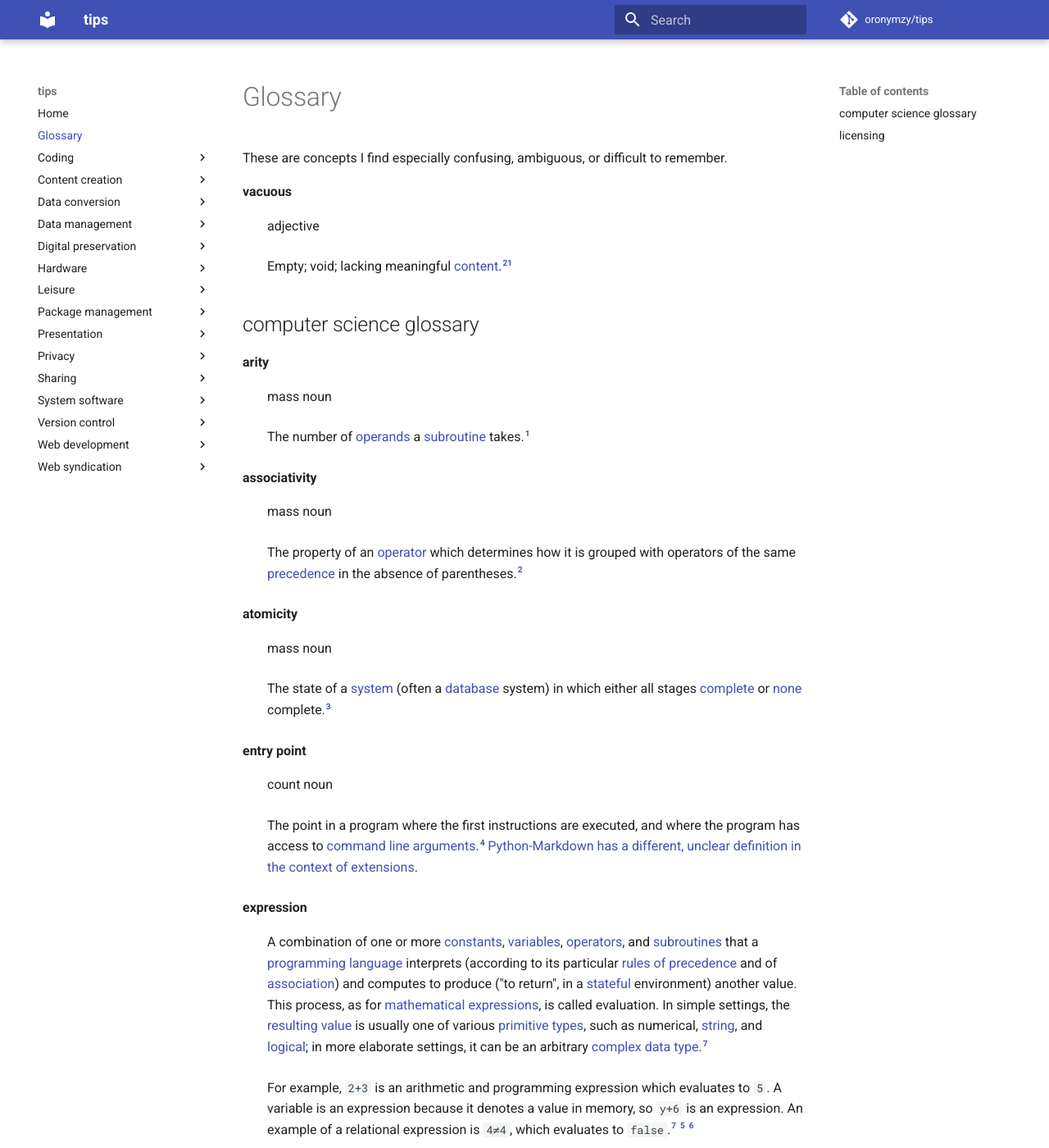
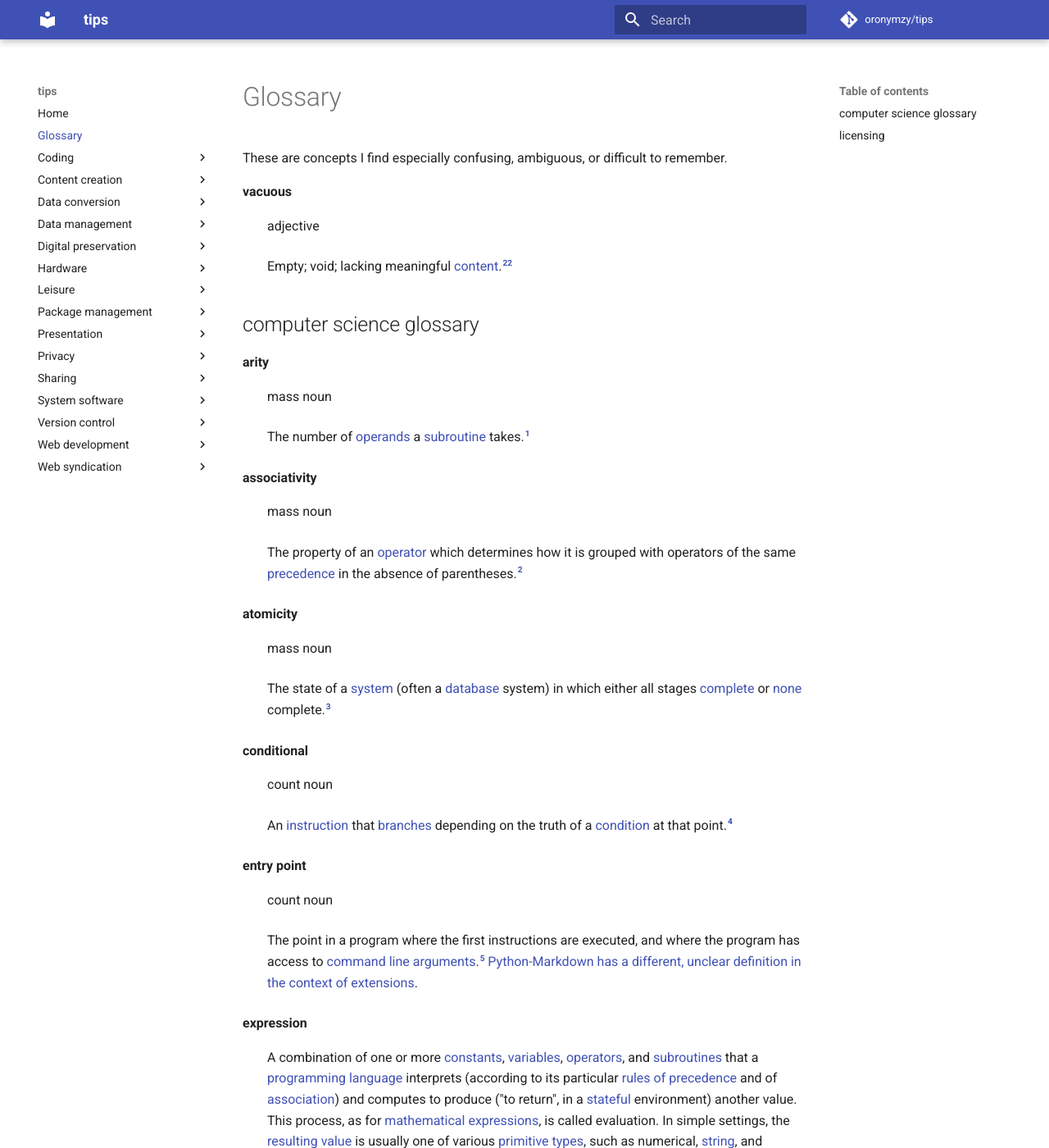
Before and after one commit to oronymzy/tips, an MkDocs documentation site: the page built from docs/glossry.md, in a window 1280 px wide and 1400 px high. Shown: the whole window at 82% size. Built offline with MkDocs 1.6.1 and Material for MkDocs 9.7.7, drawn with Linux system fonts in a browser that asks for light colours; comment, search, counter and statistics services are not loaded; some of the changed text lies outside the part shown.

Commit message:
Add 'conditional' concept, add list item
Add 'conditional' concept, with footnote.
Add 'conditional' unordered list item
with hyperlink in 'licensing' section.

```diff
--- a/docs/glossry.md
+++ b/docs/glossry.md
@@ -18,6 +18,10 @@ These are concepts I find especially confusing, ambiguous, or difficult to remem
 **atomicity** {: #atomicitydef }
 : mass noun
 : The state of a [system](https://en.wiktionary.org/wiki/system) (often a [database](https://en.wiktionary.org/wiki/database) system) in which either all stages [complete](https://en.wiktionary.org/wiki/complete) or [none](https://en.wiktionary.org/wiki/none) complete.[^atomicitydef-note1]
+
+**conditional** {: #conditionaldef }
+: count noun
+: An [instruction](https://en.wiktionary.org/wiki/instruction) that [branches](https://en.wiktionary.org/wiki/branch) depending on the truth of a [condition](https://en.wiktionary.org/wiki/condition) at that point.[^conditionaldef1]
 
 **entry point** {: #entrypointdef }
 : count noun
@@ -103,6 +107,7 @@ on Wikipedia, with changes made, and:
 - [arity](https://en.wiktionary.org/w/index.php?title=arity&oldid=50758406)
 - [associativity](https://en.wiktionary.org/w/index.php?title=associativity&oldid=49893698)
 - [atomicity](https://en.wiktionary.org/w/index.php?title=atomicity&oldid=50343477)
+- [conditional](https://en.wiktionary.org/w/index.php?title=conditional&oldid=51276861)
 - [truncate](https://en.wiktionary.org/w/index.php?title=truncate&oldid=51196049)
 - [vacuous](https://en.wiktionary.org/w/index.php?title=vacuous&oldid=47613271)
 
@@ -111,6 +116,7 @@ on Wiktionary, with changes made.
 [^aritydef-note1]: This definition is the same as [Wiktionary's definition](https://en.wiktionary.org/wiki/arity), except for the removal of the words “[arguments](https://en.wiktionary.org/wiki/argument)” and “[operation](https://en.wiktionary.org/wiki/operation)”, which do not seem to apply in a computer science context.
 [^associativitydef-note1]: This definition is the same as [Wiktionary's definition](https://en.wiktionary.org/wiki/associativity).
 [^atomicitydef-note1]: This definition is the same as [Wiktionary's definition](https://en.wiktionary.org/wiki/atomicity).
+[^conditionaldef1]: This definition is the same as [Wiktionary's definition](https://en.wiktionary.org/wiki/conditional).
 [^entrypointdef-note1]: This definition is essentially the same as [Wikipedia's definition](https://en.wikipedia.org/wiki/Entry_point), with some rewording.
 [^expressiondef1]: [Javascript expressions, Mozilla](https://developer.mozilla.org/en/Core_JavaScript_1.5_Guide/Expressions) Accessed July 6, 2009]
 [^expressiondef2]: [Programming in C](https://www.cs.drexel.edu/~rweaver/COURSES/ISTC-2/TOPICS/expr.html) Accessed July 6, 2009
```
